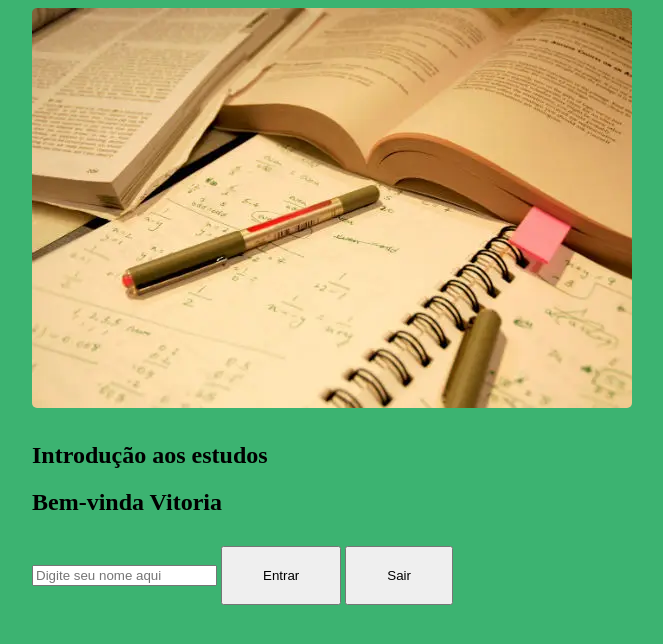
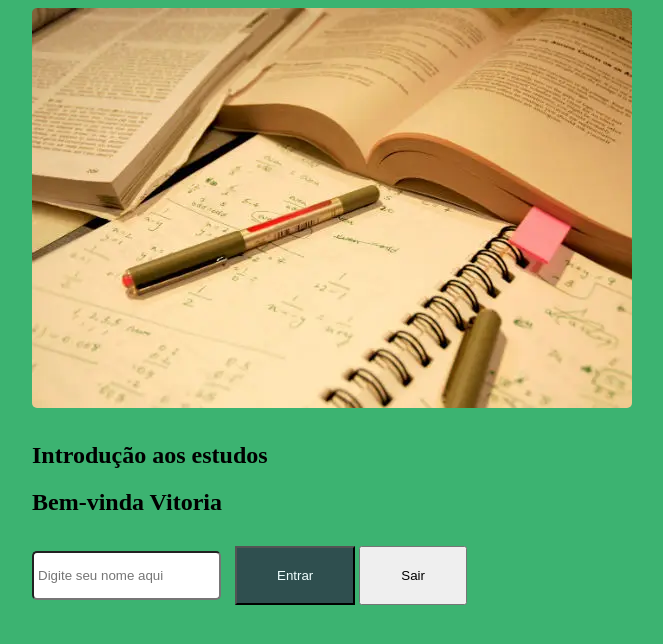
Before and after one commit to Vitorxst/Aula-HTML-potencia-TECH, a plain HTML site: page index.html in a window 1280 px wide. Shown: the whole page, without its empty margins (308-971 px from the left). Drawn offline with Linux system fonts and the light colour scheme.

Commit message:
Adição de estilizações
CSS

```diff
--- a/style.css
+++ b/style.css
@@ -1,9 +1,3 @@
-/*
-body{
-    background-color: azure;
-}
-*/
-
 /* o ponto é para selecionar uma classe.*/
 
 body{
@@ -29,4 +23,23 @@ img{
 
 button{
     padding: 20px 40px;
+    border: nome;
+    cursor: pointer;
 }
+
+.primary{
+    background-color: #2F4F4F;
+    color: azure;
+}
+
+.secondary{
+    background-color: #FF6347;
+    color: azure;
+}
+
+input{
+    border: nome;
+    padding: 15px 4px;
+    margin-right: 10px;
+    border-radius: 5px;
+}
```
